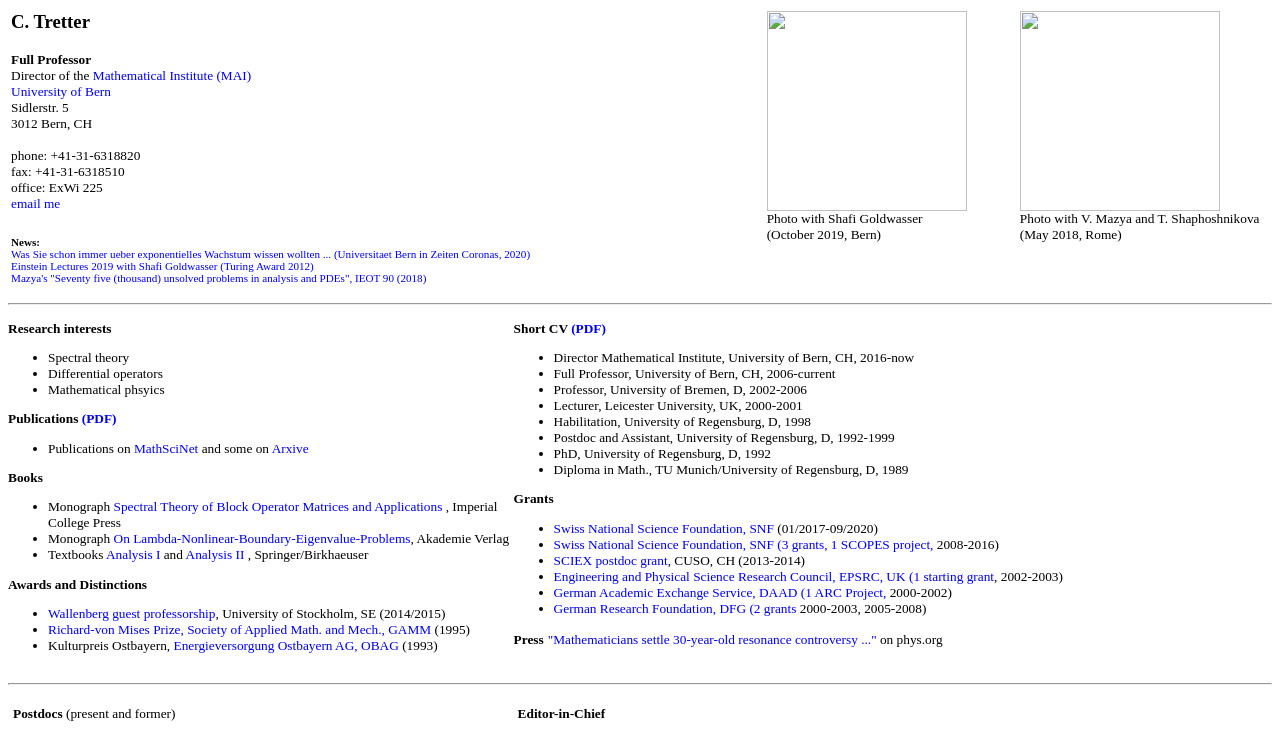
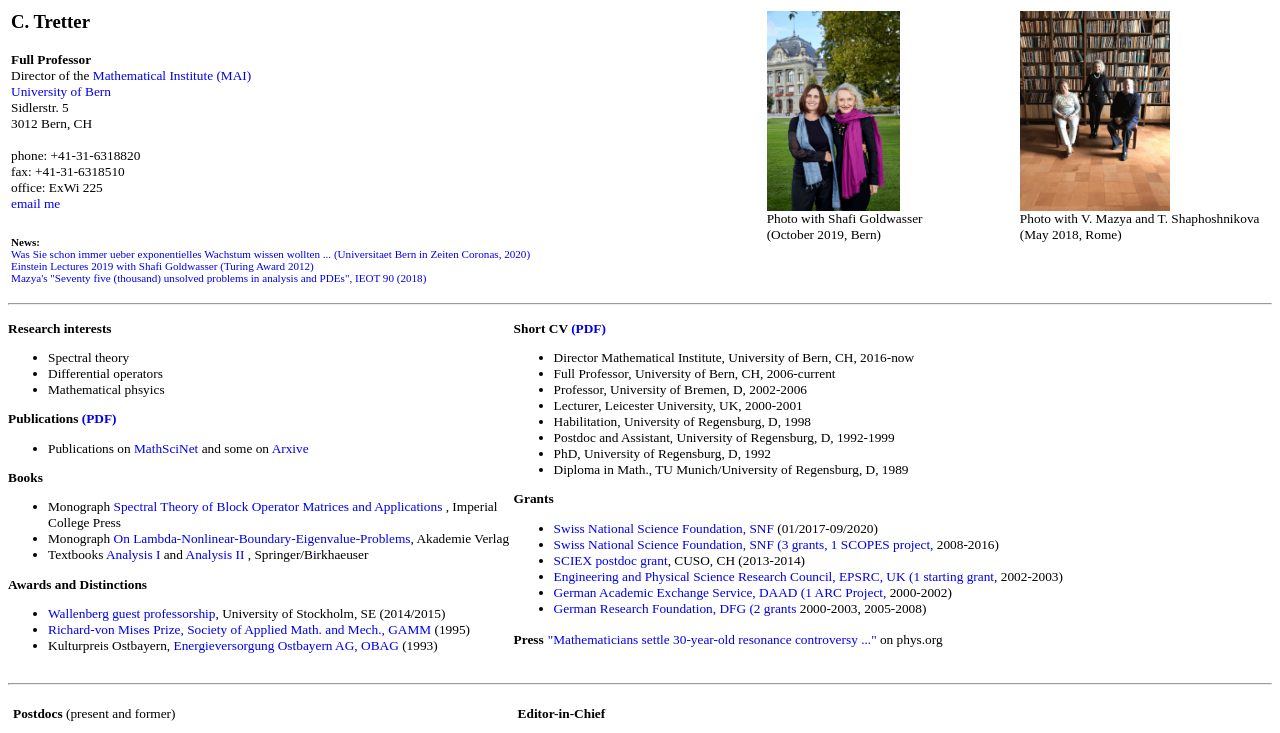
Before and after one commit to christianetretter/christianetretter.github.io, a plain HTML site: page index.html in a window 1280 px wide. Shown: the top 733 px of the page. Drawn offline with Linux system fonts and the light colour scheme.

Commit message:
Update index.html

```diff
--- a/index.html
+++ b/index.html
@@ -77,13 +77,13 @@ Mazya's "Seventy five (thousand) unsolved problems in analysis and
 PDEs", IEOT 90 (2018)</a>
 </td>
 <td  valign=top align=left rowspan=4 width="20%" nowrap><img
-src="about1771544-small.jpg" height="200">
+src="/Images/about1771544-small.jpg" height="200">
 <br> <small> Photo with Shafi Goldwasser
 <br> (October 2019, Bern)
 <br> </td>
 </td>
 <td  valign=top align=left rowspan=4 width="20%" nowrap><img
-src="Photo-with-Mazjas-small.gif" height="200">
+src="/Images/Photo-with-Mazjas-small.gif" height="200">
 <br> <small> Photo with V. Mazya and T. Shaphoshnikova
 <br> (May 2018, Rome)
 <br> </td>
```
